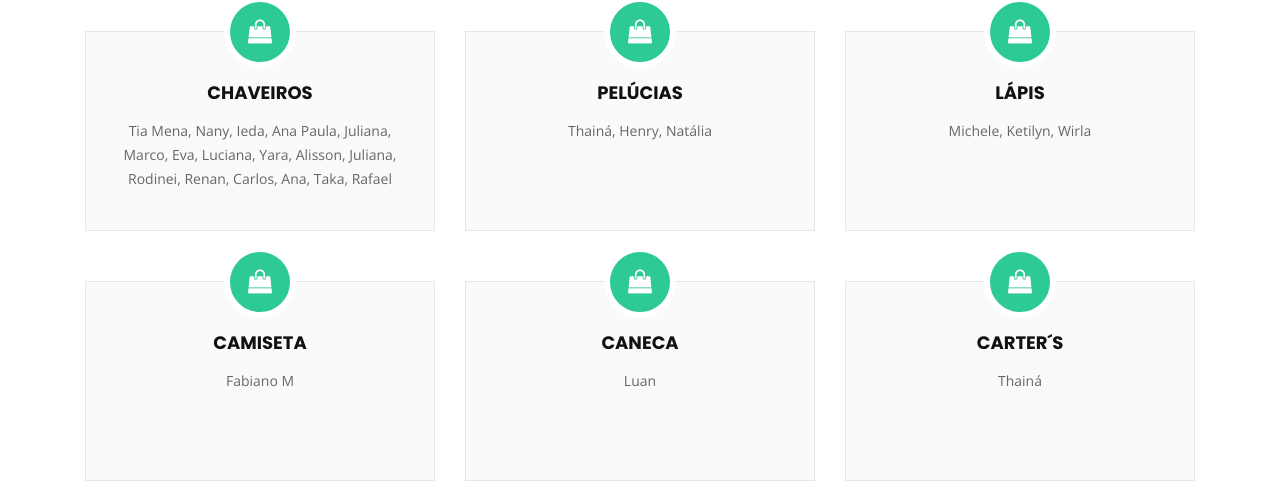
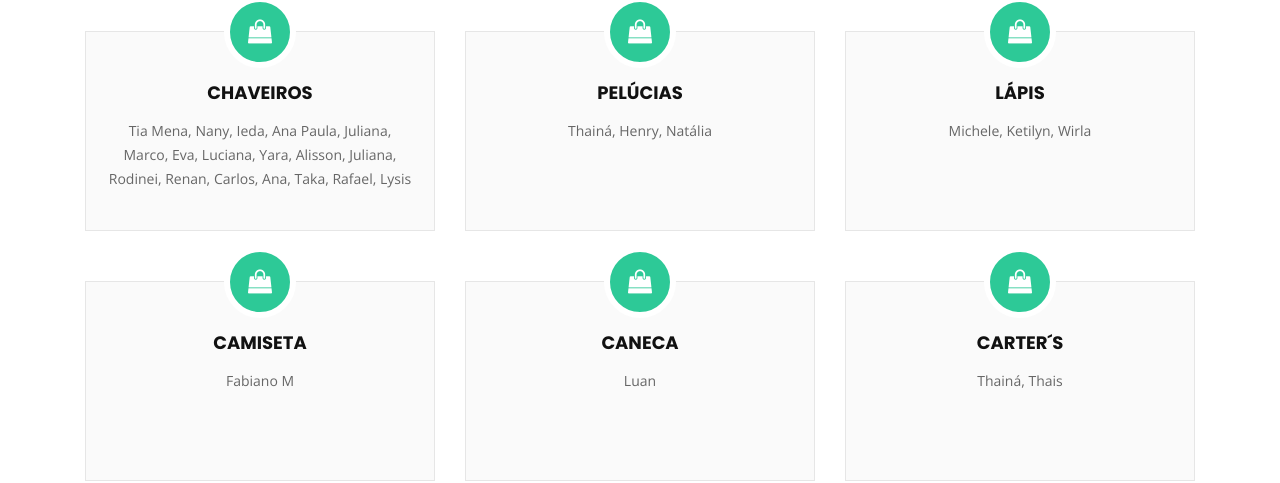
Before and after one commit to uiliannunes/eua, a plain HTML site: page fran.html in a window 1280 px wide. Shown: the part 300-783 px from the top of the page. Drawn offline with nearby package versions, Linux system fonts and the light colour scheme.

Commit message:
Update fran.html

```diff
--- a/fran.html
+++ b/fran.html
@@ -154,7 +154,7 @@
               <div class="icon"><a href=""><i class="fa fa-shopping-bag"></i></a></div>
               <h4 class="title"><a href="">CHAVEIROS</a></h4>
               <p class="description">
-              Tia Mena, Nany, Ieda, Ana Paula, Juliana, Marco, Eva, Luciana, Yara, Alisson, Juliana, Rodinei, Renan, Carlos, Ana, Taka, Rafael
+              Tia Mena, Nany, Ieda, Ana Paula, Juliana, Marco, Eva, Luciana, Yara, Alisson, Juliana, Rodinei, Renan, Carlos, Ana, Taka, Rafael, Lysis
               </p>
             </div>
           </div>
@@ -191,7 +191,7 @@
             <div class="box">
               <div class="icon"><a href=""><i class="fa fa-shopping-bag"></i></a></div>
               <h4 class="title"><a href="">CARTER´S</a></h4>
-              <p class="description">Thainá</p>
+              <p class="description">Thainá, Thais</p>
             </div>
           </div>
         </div>
```
